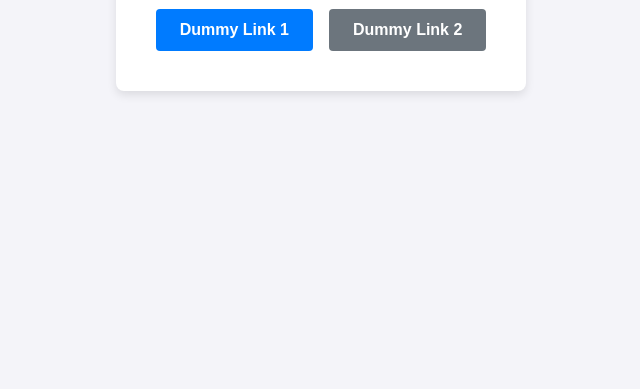
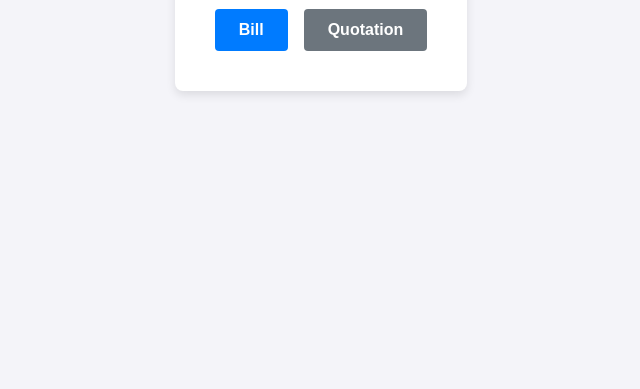
Before and after one commit to agrwalpackersvizag-packersmovers/ourbills, a plain HTML site: page index.html in a window 1280 px wide. Shown: the part 411-800 px from the top of the page, without its empty margins (319-959 px from the left). Drawn offline with Linux system fonts and the light colour scheme.

Commit message:
Update index.html

```diff
--- a/index.html
+++ b/index.html
@@ -58,10 +58,10 @@
         <h1>Welcome</h1>
         <div class="btn-container">
             <!-- First Dummy Link Button -->
-            <a href="https://example.com/page1" class="btn" target="_blank" rel="noopener noreferrer">Dummy Link 1</a>
+            <a href="/APMI-Bill-Generator.html" class="btn" target="_blank" rel="noopener noreferrer">Bill</a>
 
             <!-- Second Dummy Link Button -->
-            <a href="https://example.com/page2" class="btn btn-secondary" target="_blank" rel="noopener noreferrer">Dummy Link 2</a>
+            <a href="/APMI-Quotation-Generator.html" class="btn btn-secondary" target="_blank" rel="noopener noreferrer">Quotation</a>
         </div>
     </div>
 
```
